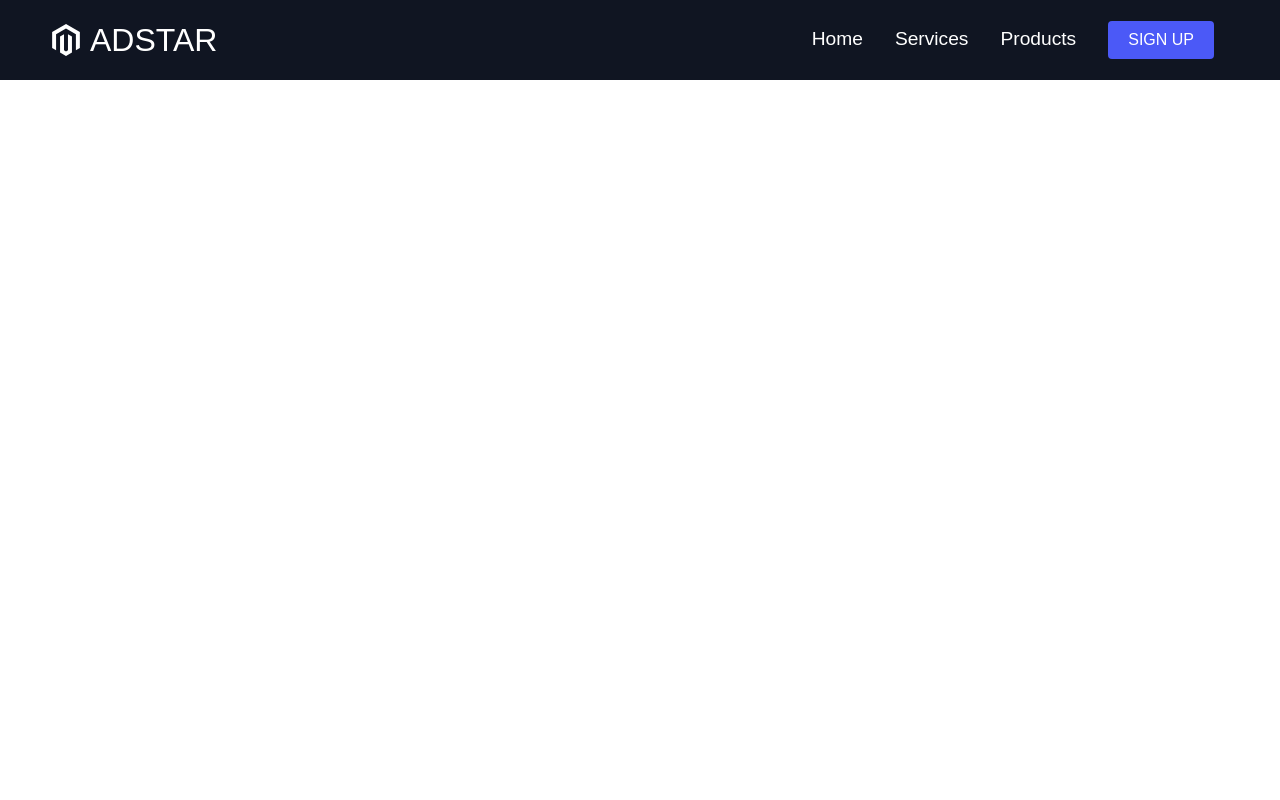
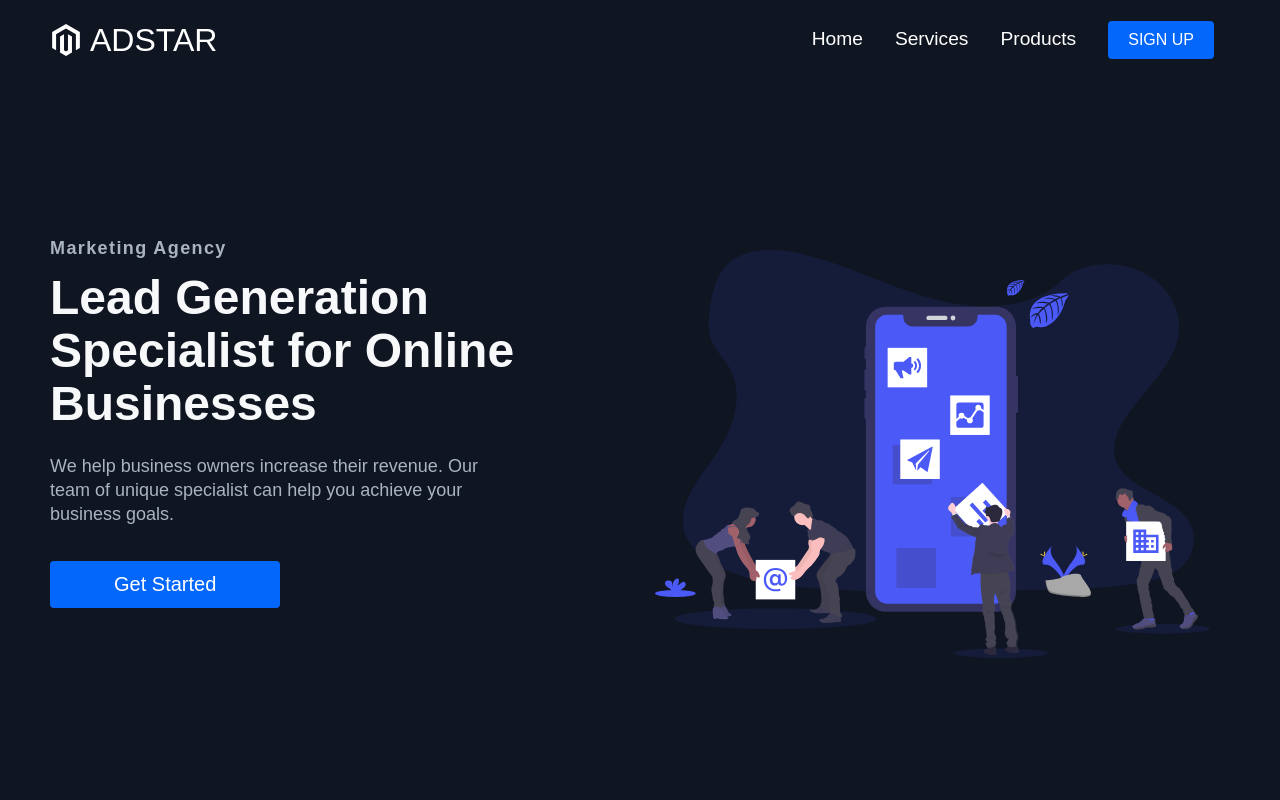
Before and after one commit to DucTran2310/React-basic3, a React (Create React App) app: page / in a window 1280 px wide. Shown: the top 800 px of the page. Built offline with nearby package versions, Linux system fonts and the light colour scheme.

Commit message:
Update everything

```diff
--- a/src/App.js
+++ b/src/App.js
@@ -1,11 +1,12 @@
 import React from 'react';
+import GlobalStyle from './globalStyles';
 import { Navbar } from './components';
 import {
     BrowserRouter as Router,
+    Route,
     Switch,
 } from "react-router-dom";
-
-import GlobalStyle from './globalStyles';
+import Home from './pages/HomePage/Home';
 
 function App() {
     return (
@@ -13,7 +14,7 @@ function App() {
             <GlobalStyle />
             <Navbar />
             <Switch>
-
+            <Route path='/' exact component={Home} />
             </Switch>
         </Router>
     );
--- a/src/globalStyles.js
+++ b/src/globalStyles.js
@@ -26,7 +26,7 @@ export const Container = styled.div`
 
 export const Button = styled.button`
     border-radius: 4px;
-    background: ${({ primary }) => (primary ? '#4B59F7' : '#0467FB')};
+    background: ${({ primary }) => (primary ? '#0467FB' : '#f74b6d')};
     white-space: nowrap;
     padding: ${({ big }) => (big ? '12px 64px' : '10px 20px')};
     color: #fff;
@@ -38,7 +38,7 @@ export const Button = styled.button`
     &:hover {
         transition: all 0.3s ease-out;
         background: #fff;
-        background-color: ${({ primary }) => (primary ? '#0467FB' : '#4B59F7')};
+        background-color: ${({ primary }) => (primary ? '#f74b6d' : '#0467FB')};
     }
 
     @media screen and (max-width: 960px) {
```
